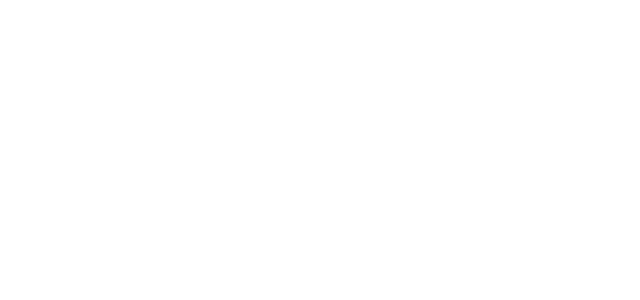
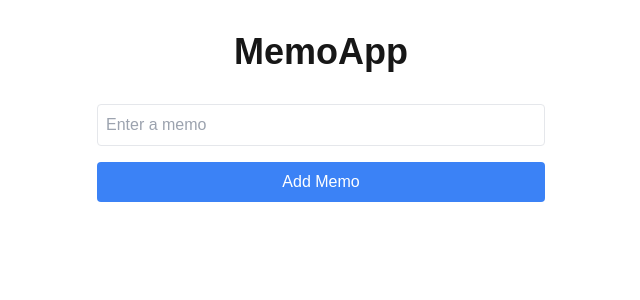
Before and after one commit to Xiabher/memoapp-pwa, a Next.js app: page / in a window 1280 px wide. Shown: the top 300 px of the page, without its empty margins (319-959 px from the left). Built offline with nearby package versions, Linux system fonts and the light colour scheme.

Commit message:
made with corrections

```diff
--- a/src/app/page.tsx
+++ b/src/app/page.tsx
@@ -1,7 +1,8 @@
 "use client"
 
 import { useState, useRef, useEffect, FormEvent } from 'react'
-import useMemoStore from './store/memoStore'
+import useMemoStore from '@/app/store/memoStore'
+import { Memo } from '@/types'
 
 export default function Home() {
   const [isClient, setIsClient] = useState(false)
@@ -50,7 +51,24 @@
 
   return (
     <main className="flex min-h-screen flex-col items-center p-4 sm:p-8">
-      {/* ... rest of your JSX ... */}
+      <div className="w-full max-w-md space-y-8">
+        <h1 className="text-4xl font-bold text-center mb-8">MemoApp</h1>
+        <form onSubmit={handleSubmit} className="space-y-4">
+          <input
+            type="text"
+            value={newMemo}
+            onChange={(e) => setNewMemo(e.target.value)}
+            placeholder="Enter a memo"
+            className="w-full border p-2 rounded text-black dark:text-white dark:bg-gray-800"
+          />
+          <button
+            type="submit"
+            className="w-full bg-blue-500 text-white p-2 rounded hover:bg-blue-600 transition-colors"
+          >
+            Add Memo
+          </button>
+        </form>
+        <div className="space-y-2">
           {memos.map((memo: Memo) => {
             const firstLine = memo.text.split('\n')[0];
             const isEditing = editingId === memo.id;
@@ -62,11 +80,40 @@
                 ref={isEditing ? editRef : null}
                 onClick={() => !isEditing && handleEdit(memo.id, memo.text)}
               >
-            {/* ... rest of your memo rendering logic ... */}
+                {isEditing ? (
+                  <div className="space-y-4">
+                    <textarea
+                      value={newMemo}
+                      onChange={(e) => setNewMemo(e.target.value)}
+                      className="w-full p-2 rounded text-black dark:text-white dark:bg-gray-800 min-h-[40vh]"
+                    />
+                    <div className="flex justify-between items-center">
+                      <button
+                        onClick={() => handleSave(memo.id)}
+                        className="bg-green-500 text-white px-4 py-2 rounded"
+                      >
+                        Save
+                      </button>
+                      <button
+                        onClick={() => handleDelete(memo.id)}
+                        className="bg-red-500 text-white px-4 py-2 rounded"
+                      >
+                        Delete
+                      </button>
+                    </div>
+                  </div>
+                ) : (
+                  <div className="flex justify-between items-center">
+                    <p className="text-gray-800 dark:text-gray-200 truncate flex-grow">
+                      {firstLine}
+                    </p>
+                  </div>
+                )}
               </div>
             );
           })}
-      {/* ... rest of your JSX ... */}
+        </div>
+      </div>
     </main>
   )
 }
```
Also changed, not shown: src/types/index.ts (renamed from src/types.ts). Lines whose indentation alone changed are shown as unchanged.
